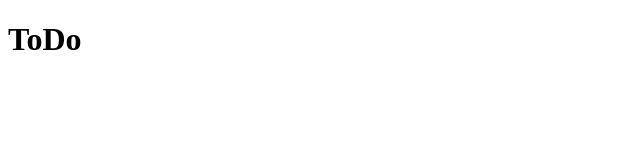
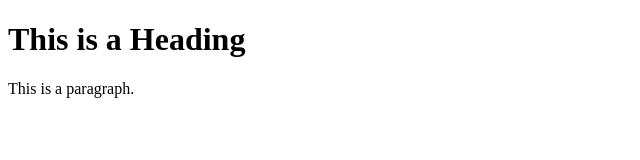
Before and after one commit to CDonners/CDonners, a plain HTML site: page index.html in a window 1280 px wide. Shown: the whole page, without its empty margins (0-640 px from the left). Drawn offline with Linux system fonts and the light colour scheme.

Commit message:
Update index.html

```diff
--- a/index.html
+++ b/index.html
@@ -1,11 +1,12 @@
 <!DOCTYPE html>
 <html>
 <head>
-  <title>ToDo</title>
+<title>Portfolio</title>
 </head>
 <body>
-<h1>
-  ToDo
-</h1>
+
+<h1>This is a Heading</h1>
+<p>This is a paragraph.</p>
+
 </body>
 </html>
```
